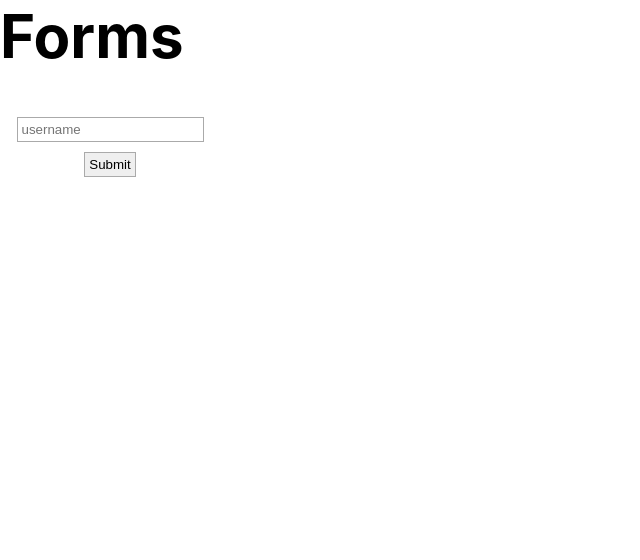
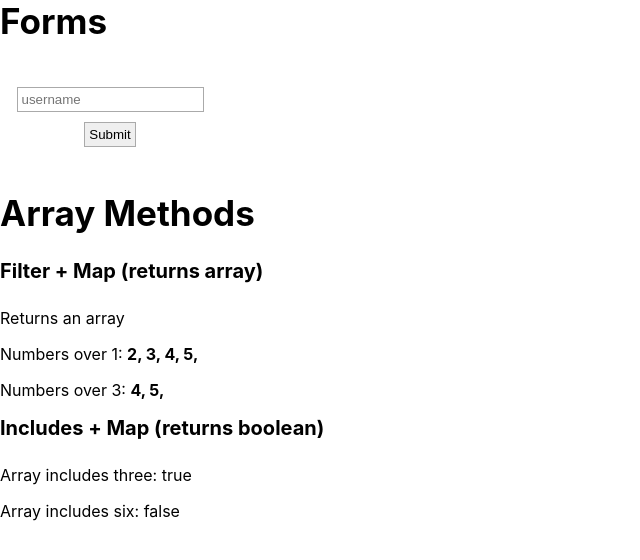
Before and after one commit to triciacodes/javascript-practice, a React (Create React App) app: page / in a window 1280 px wide. Shown: the top 560 px of the page, without its empty margins (0-640 px from the left). Built offline with nearby package versions, Linux system fonts and the light colour scheme; what facepaint would draw is missing.

Commit message:
wip array methods

```diff
--- a/src/App.js
+++ b/src/App.js
@@ -4,6 +4,7 @@ import { css } from 'emotion'
 import { mq } from './utils/media-queries'
 import { padding } from './global/constants'
 
+import ArrayMethods from './components/ArrayMethods'
 import Form from './components/Form'
 import Heading from './components/Heading'
 
@@ -22,6 +23,8 @@ function App() {
     <div className={styles.root}>
       <Heading typeStyle="h3" tag="h3" text="Forms" />
       <Form />
+      <Heading typeStyle="h3" tag="h3" text="Array Methods" />
+      <ArrayMethods />
     </div>
   )
 }
--- /dev/null
+++ b/src/components/ArrayMethods.js
@@ -0,0 +1,37 @@
+import React from 'react'
+
+import Heading from './Heading'
+import { logDOM, logRoles } from '@testing-library/react'
+
+const ArrayMethods = () => {
+  const textArray = ['one', 'two', 'three', 'four', 'five']
+  const numArray = [1, 2, 3, 4, 5]
+
+  const numsGreaterThan = threshold => numArray.filter(num => num > threshold)
+  const numsIncludes = text => textArray.includes(text)
+
+  console.log(numsIncludes('two'), 'num includes')
+
+  return (
+    <div>
+      <Heading text="Filter + Map (returns array)" tag="h3" typeStyle="h6" />
+      <p>Returns an array</p>
+      <p>
+        Numbers over 1: <b>{numsGreaterThan(1).map(num => `${num}, `)}</b>
+      </p>
+      <p>
+        Numbers over 3: <b>{numsGreaterThan(3).map(num => `${num}, `)}</b>
+      </p>
+
+      <Heading
+        text="Includes + Map (returns boolean)"
+        tag="h3"
+        typeStyle="h6"
+      />
+      <p>Array includes three: {`${numsIncludes('three')}`}</p>
+      <p>Array includes six: {`${numsIncludes('six')}`}</p>
+    </div>
+  )
+}
+
+export default ArrayMethods
--- a/src/components/Form.js
+++ b/src/components/Form.js
@@ -1,17 +1,20 @@
 import React from 'react'
 import { css } from 'emotion'
 
+import { padding } from '../global/constants'
+
 const styles = {
   form: css({
+    background: 'white',
+    marginBottom: padding,
     maxWidth: '200px',
-    background: 'white',
     padding: '10px',
   }),
   input: css({
+    border: '1px solid #aaa',
     display: 'block',
     margin: '10px auto',
     padding: '4px',
-    border: '1px solid #aaa',
   }),
 }
 
--- a/src/global/styles.js
+++ b/src/global/styles.js
@@ -2,19 +2,19 @@ import { css } from 'emotion'
 
 export const stylesType = {
   h1: css({
-    fontSize: '100px',
+    fontSize: '60px',
   }),
   h2: css({
-    fontSize: '80px',
+    fontSize: '40px',
   }),
   h3: css({
-    fontSize: '60px',
+    fontSize: '35px',
   }),
   h4: css({
-    fontSize: '40px',
+    fontSize: '30px',
   }),
   h5: css({
-    fontSize: '30px',
+    fontSize: '25px',
   }),
   h6: css({
     fontSize: '20px',
```
